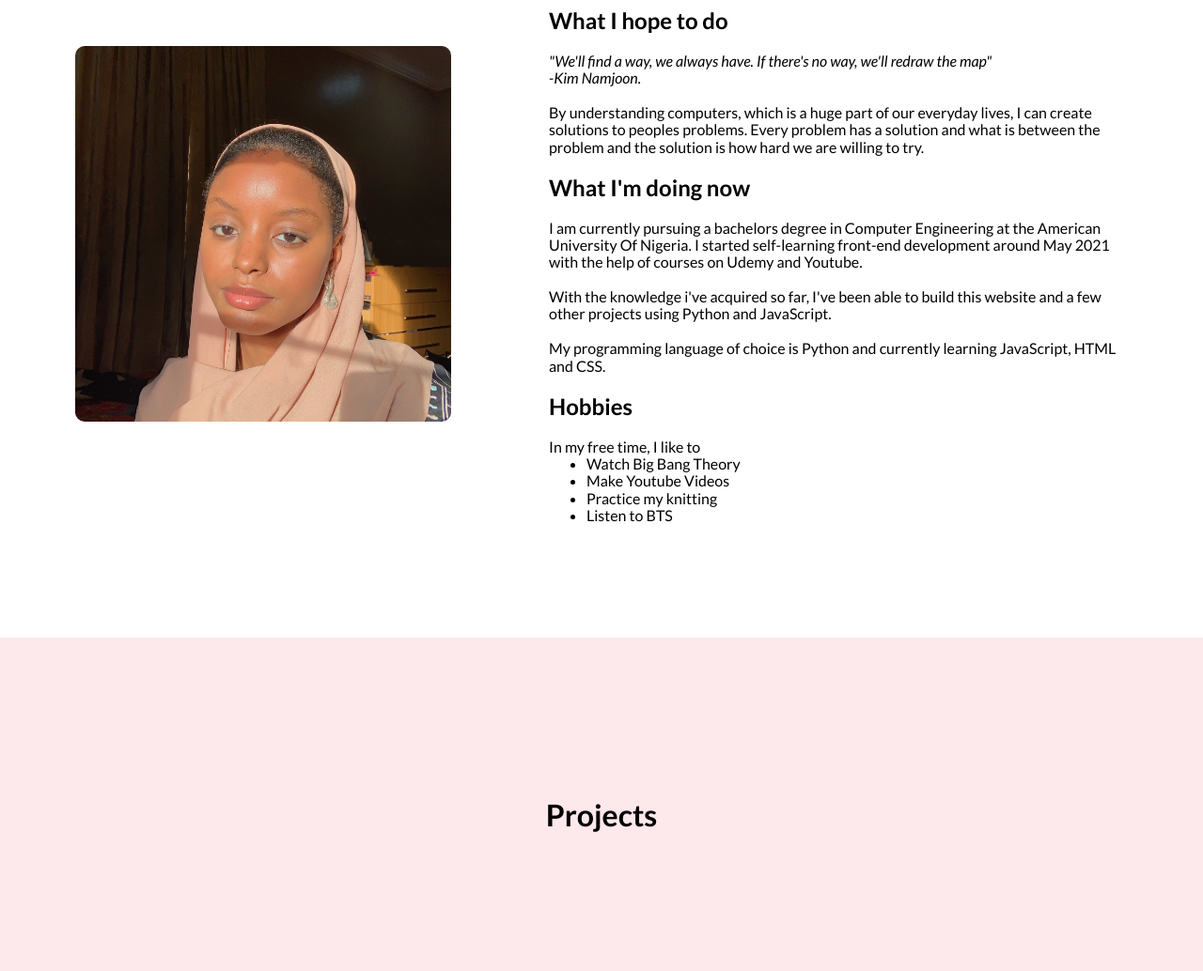
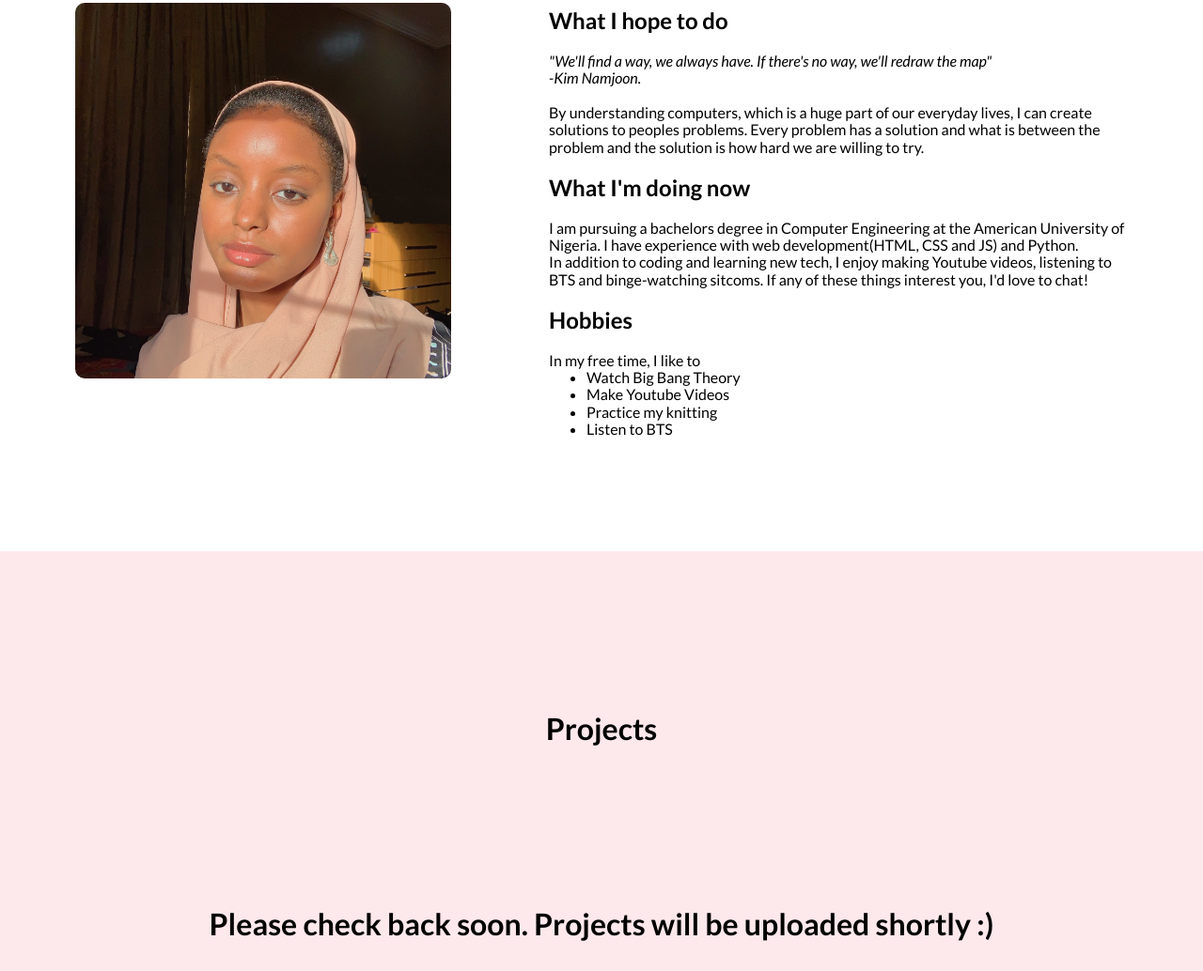
Before and after one commit to IlhamMalabu/ilhammalabu.github.io, a plain HTML site: page index.html in a window 1280 px wide. Shown: the part 1084-2118 px from the top of the page at 94% size. Drawn offline with nearby package versions, Linux system fonts and the light colour scheme.

Commit message:
Update index.html

```diff
--- a/index.html
+++ b/index.html
@@ -67,14 +67,13 @@
                 </div>
                 <div class="doing-now">
                     <h2 class="doing-now">What I'm doing now</h2>
-                    <p class="text">
-                        I am currently pursuing a bachelors degree in Computer Engineering at the American University Of Nigeria.
-                        I started self-learning front-end development around May 2021 with the help of courses on Udemy and Youtube.
-                        <br><br>
-                        With the knowledge i've acquired so far, I've been able to build this website and a few other projects
-                        using Python and JavaScript.
-                        <br><br>
-                        My programming language of choice is Python and currently learning JavaScript, HTML and CSS.
+                    <p class ="text">
+                        I am pursuing a bachelors degree in Computer Engineering at the American University of Nigeria.
+                        I have experience with web development(HTML, CSS and JS) and Python.
+                    </p>
+                    <p class ="text">
+                        In addition to coding and learning new tech, I enjoy making Youtube videos, listening to BTS and binge-watching sitcoms.
+                        If any of these things interest you, I'd love to chat!
                     </p>
                 </div>
                 <div class="hobbies">
```
